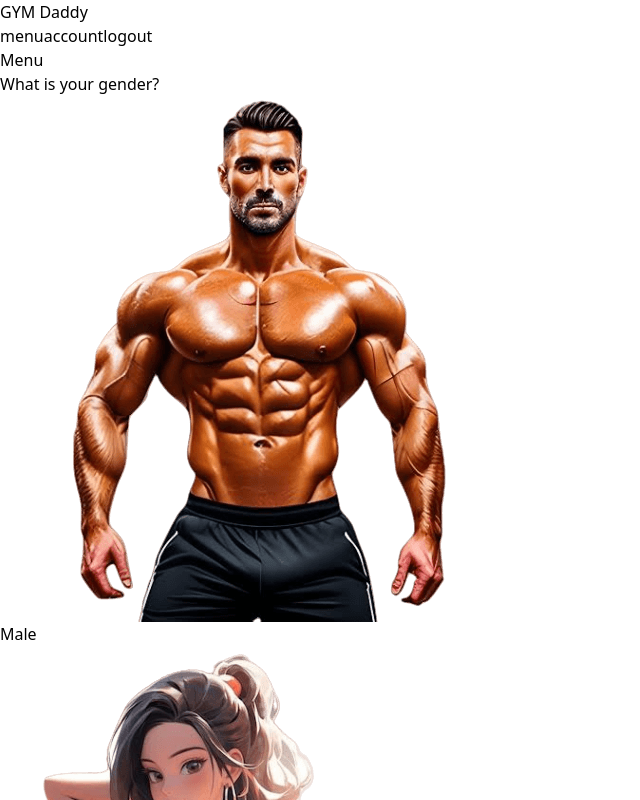
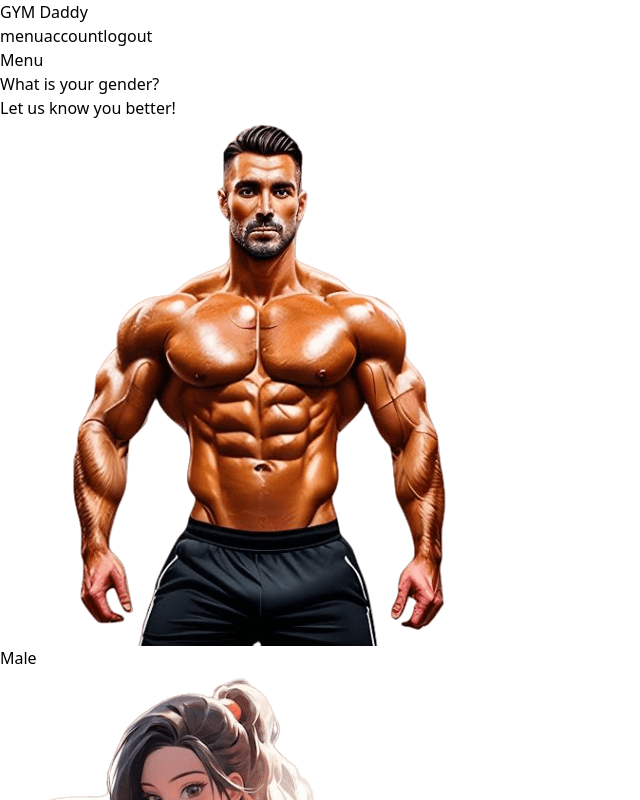
Before and after one commit to Shafiquedev256/gym_daddy, a React (Vite) app: page / in a window 1280 px wide. Shown: the top 800 px of the page, without its empty margins (0-640 px from the left). Built offline with nearby package versions, Linux system fonts and the light colour scheme.

Commit message:
fixed gender component

```diff
--- a/src/components/gender.tsx
+++ b/src/components/gender.tsx
@@ -4,17 +4,21 @@ export const Gender = ()=>{
 
   return(
     <>
-    <div className="flex flex-row justify-between md:justify-evenly">
-    <div className=" hover:text-blue-600 opacity-40 flex flex-col items-center  hover:opacity-100  relative hover:translate-x-10 hover:w-64 w-44">
-   <img src={male} className="w-[100%] h-56"/>
+    <div className="bg-white h-[500px] md:w-screen">
+    <h1 className="text-center text-2xl font-light font-sans pt-3">What is your gender?</h1>
+    <div className="font-light text-sm mb-3 text-center w-[100%]">Let us know you better!</div>
+    <div className="flex flex-row justify-between items-center bg-white md:justify-evenly">
+    <div className=" hover:text-blue-600 opacity-40 flex flex-col items-center  hover:opacity-100  relative hover:translate-x-10 md:hover:translate-x-36 hover:w-64 w-44 h-auto">
+   <img src={male} className="w-[100%] h-[240px]"/>
    <span className="font-bold  r">Male</span>
    </div>
 
-    <div className="h-fit hover:text-red-600 flex flex-col items-center   opacity-40 hover:opacity-100 hover:translate-x-[-30px] hover:w-40 w-32">
+    <div className="h-fit hover:text-red-600 flex flex-col items-center   opacity-40 hover:opacity-100 hover:translate-x-[-50px] md:hover:translate-x-[-150px] hover:w-40 w-32">
    <img src={female} className="w-[100%]"/>
    <span className="font-bold">Female</span>
    </div>
     </div>
+    </div>
     </>
     )
 }
--- a/src/pages/registration.tsx
+++ b/src/pages/registration.tsx
@@ -3,8 +3,9 @@ import {Gender} from "../components/gender"
 
   return (
     <>
-    <h1 className="text-center text-2xl font-light font-sans py-3">What is your gender?</h1>
-    <Gender/>
+    <div className="w-screen h-screen bg-gray-100 md:flex md:flex-col md:justify-center md:items-center">
+      <Gender/>
+    </div>
     </>
     )
 }
```
Also changed, not shown: src/components/bodypart.tsx (added).
